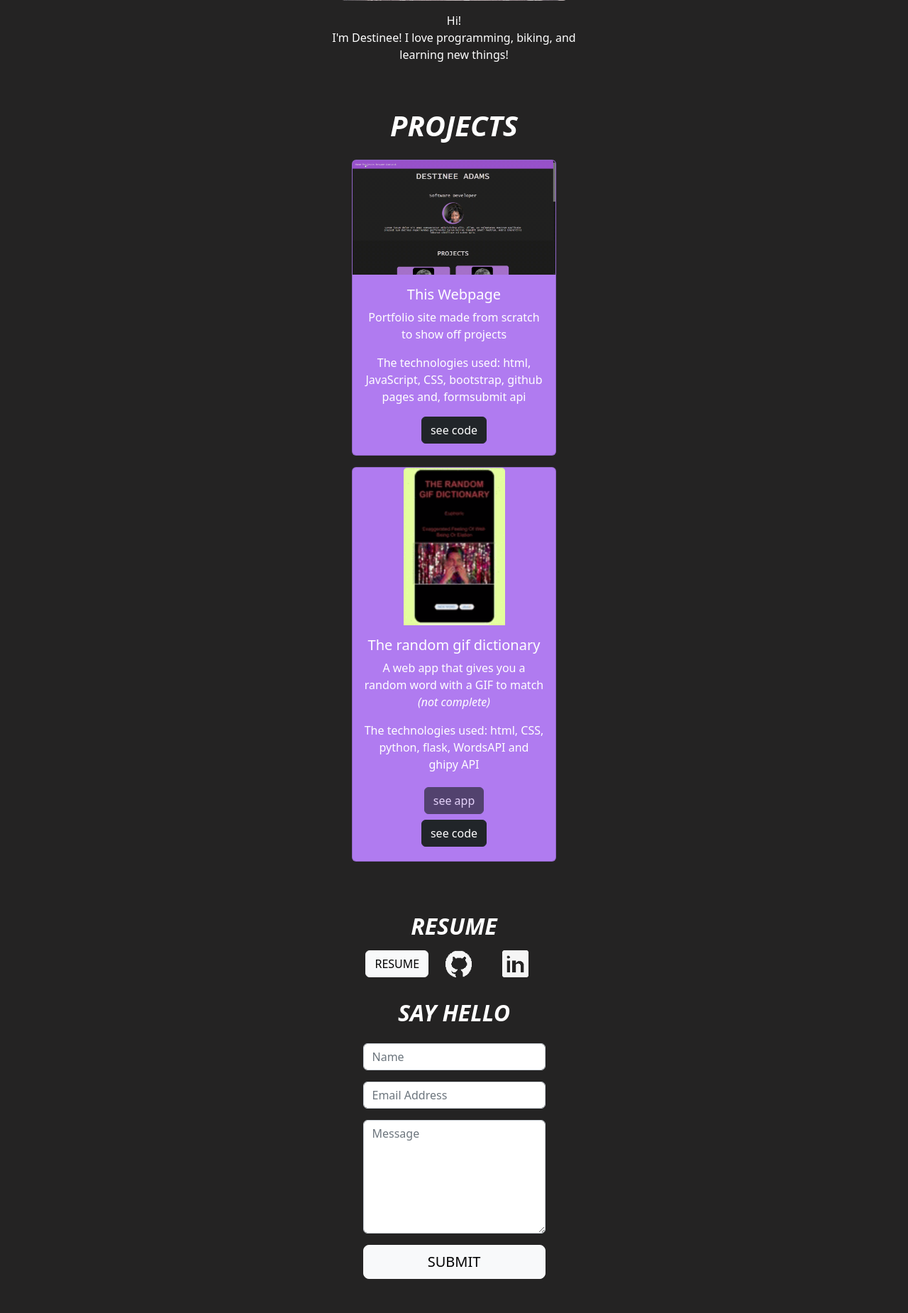
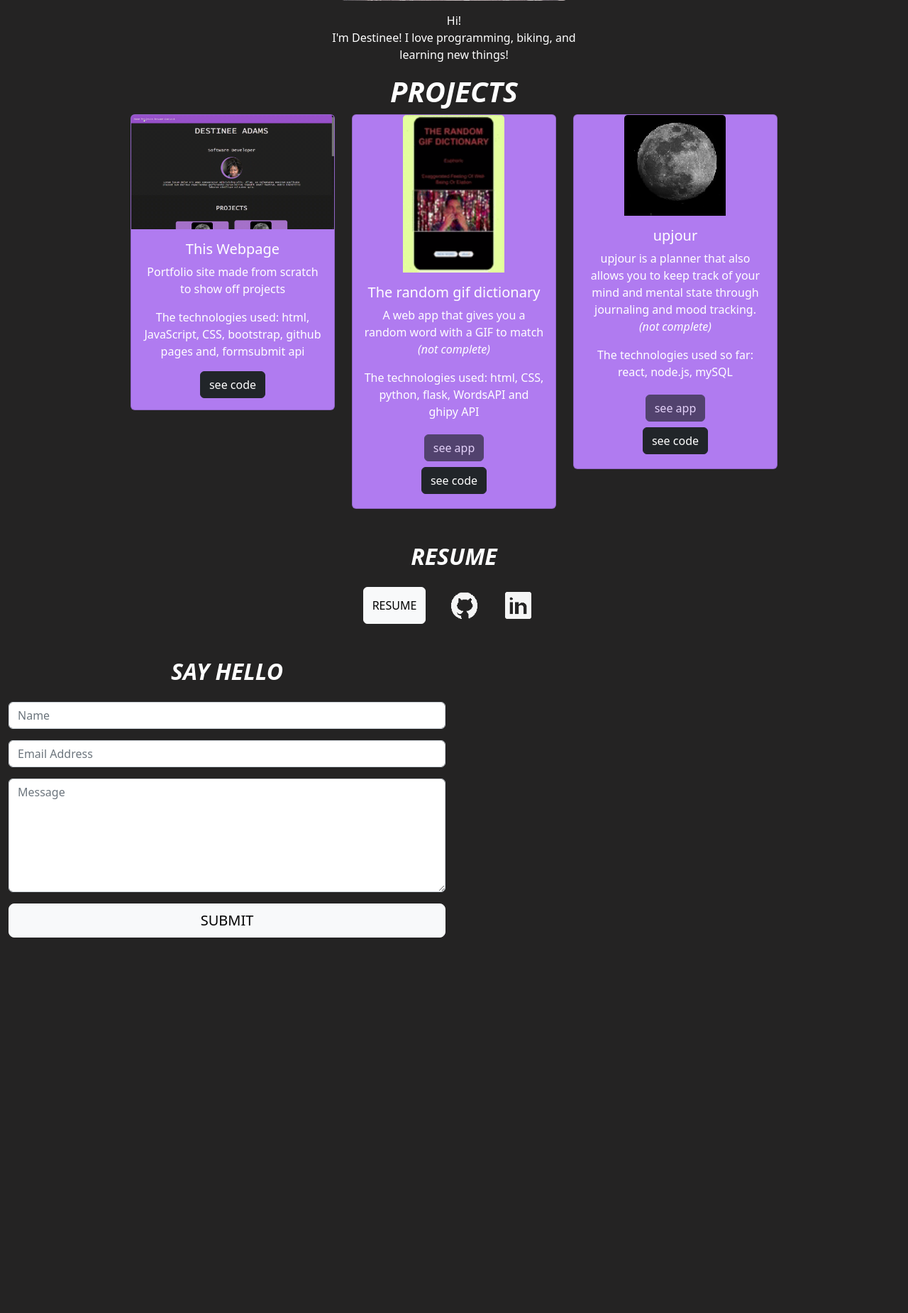
Before and after one commit to DestineeAdams/portfolio-Website, a PHP site: page / in a window 1280 px wide. Shown: the part 539-2389 px from the top of the page at 71% size. After the commit the page ends 1860 px from the top, so only its background shows below. Run offline with PHP 8.4, Linux system fonts and the light colour scheme.

Commit message:
fixed resume section

```diff
--- a/index.html
+++ b/index.html
@@ -23,7 +23,7 @@
         <div class="container-fluid">
             <a class="navbar-brand" href="#"><img src="img\favicon-32x32.png" alt="logo"></a>
 
-            <button class="navbar-toggler " type="button" data-bs-toggle="collapse"
+            <button class="navbar-toggler" type="button" data-bs-toggle="collapse"
                 data-bs-target="#navbarSupportedContent" aria-controls="navbarSupportedContent" aria-expanded="false"
                 aria-label="Toggle navigation">
                 <span class="navbar-toggler-icon"></span>
@@ -49,7 +49,7 @@
 
         <h1 class="mt-5">DESTINEE ADAMS</h1>
         <h3>Software Developer</h3>
-        <img src="img\profilePhoto.png" class="rounded  w-25 m-3" id="profileImg">
+        <img src="img\profilePhoto.png" class="rounded w-25 m-3" id="profileImg">
 
         <p class="text-center">
             Hi!
@@ -62,11 +62,20 @@
 
         <!-- projects -->
 
-        <div class="d-grid gap-3 m-5">
+
+        <div class="projects"></div>
         <h1 class="headings" id="projects"> projects </h1>
+
+
+        <div class="row">
+            <div class="col-md-4">
+
+                <!-- card start -->
                 <div class="card text-center " style="width: 18rem;" id="projectscard">
                     <img src="img\demogif1.gif" class="card-img-top" alt="gif of this site">
+
                     <div class="card-body">
+
                         <h5 class="card-title">This Webpage</h5>
                         <p class="card-text">
                             Portfolio site made from scratch to show off projects
@@ -74,7 +83,8 @@
                         </p>
 
                         <p class="card-text">
-                        The technologies used: html, JavaScript, CSS, bootstrap, github pages and, formsubmit api
+                            The technologies used: html, JavaScript, CSS, bootstrap, github pages and, formsubmit
+                            api
                         </p>
 
                         <a href="https://github.com/DestineeAdams/portfolio-Website" class="btn btn-dark mx-2">see
@@ -82,9 +92,16 @@
                     </div>
                 </div>
 
+            </div>
+
+            <div class="col-md-4">
+
+                <!-- card start -->
                 <div class="card text-center" style="width: 18rem;">
                     <img src=".\img\65ypbr.gif" class="card-img-top w-50 m-auto" alt="moon">
-                <div class="card-body" >
+
+                    <div class="card-body">
+
                         <h5 class="card-title">The random gif dictionary</h5>
                         <p class="card-text">
                             A web app that gives you a random word with a GIF to match <em>(not complete)</em>
@@ -96,8 +113,7 @@
                         <div div class='d-flex align-items-center flex-column'>
 
 
-                        <a href="#" class="btn btn-dark m-1 disabled"
-                            aria-disabled="true">see
+                            <a href="#" class="btn btn-dark m-1 disabled" aria-disabled="true">see
                                 app</a>
                             <a href="https://github.com/DestineeAdams/random-gif-dictionary-gif"
                                 class="btn btn-dark m-1">see code</a>
@@ -107,19 +123,49 @@
                 </div>
             </div>
 
+            <div class="col-md-4">
+                <!-- card start -->
+                <div class="card text-center g-col-6" style="width: 18rem;">
+                    <img src=".\img\moon.jpg" class="card-img-top w-50 m-auto" alt="moon">
 
+                    <div class="card-body">
+
+                        <h5 class="card-title">upjour</h5>
+                        <p class="card-text">
+                            upjour is a planner that also allows you to keep track of your mind and mental state
+                            through journaling and mood tracking.<em> (not complete)</em>
+                        </p>
+                        <p class="card-text">
+                            The technologies used so far: react, node.js, mySQL
+                        </p>
+
+                        <div div class='d-flex align-items-center flex-column'>
+                            <a href="#" class="btn btn-dark m-1 disabled" aria-disabled="true">see
+                                app</a>
+                            <a href="https://github.com/DestineeAdams/upjour" class="btn btn-dark m-1">see
+                                code</a>
+                        </div>
+
+                    </div>
+                </div>
+
+
+            </div>
+        </div>
+    </div>
 
 
     <!-- RESUME -->
 
-        <div class="section3 m-4" id="resume">
+    <div class="section3 my-5" id="resume">
         <h2 class="headings">RESUME</h2>
 
-            <div class="button-container">
-                <button type="button" class="btn btn-light " style="  text-transform: uppercase;"
-                    href='files/Resume.pdf'> resume </button>
+        <div class="button-container my-4">
+            <button type="button" class="btn btn-light me-3" style="text-transform: uppercase;" href='files/Resume.pdf'>
+                resume
+            </button>
 
-                <button type="button" class="btn  m-auto" href="https://github.com/DestineeAdams">
+            <button type="button" class="btn" href="https://github.com/DestineeAdams">
                 <a><img class="w-75" src="img\githubIcon.png" alt="github"></a>
             </button>
 
@@ -133,7 +179,7 @@
     </div>
 
 
-        <section class="section4" id="contact">
+    <div class="section4 w-50" id="contact">
         <h2 class="headings mb-4">SAY HELLO</h2>
 
         <!-- Wrapper container -->
@@ -145,7 +191,7 @@
                 <!-- Name input -->
                 <div class="mb-3">
                     <!-- <label class="form-label" for="name">Name</label> -->
-                        <input class="form-control" id="name" type="text" placeholder="Name" ; />
+                    <input class="form-control " id="name" type="text" placeholder="Name" />
                 </div>
 
                 <!-- Email address input -->
@@ -171,10 +217,9 @@
         </div>
 
     </div>
-    </section>
 
 
-    </div>
+    <!-- </div> -->
 
     <!-- <footer>
 
--- a/styles/style.css
+++ b/styles/style.css
@@ -1,14 +1,16 @@
-body{
+body {
   background-color: #242323;
   color: rgb(255, 255, 255);
 }
 
-.navbar > a{
+
+
+.navbar>a {
   color: rgb(255, 255, 255);
 }
 
 
-#home > h1{
+#home>h1 {
   text-transform: uppercase;
   /* text-decoration-line: underline; */
   font-weight: bold;
@@ -16,12 +18,12 @@ body{
 }
 
 div .card {
-  background-color:#b07bf0;
+  background-color: #b07bf0;
 
 }
 
-div > a {
-  background-color:#19161b;
+div>a {
+  background-color: #19161b;
 
 }
 
@@ -32,3 +34,12 @@ div > a {
   font-weight: bold;
   text-align: center;
 }
+
+
+
+.button-container {
+  display: flex;
+  justify-content: center;
+
+
+}
```
Lines whose indentation alone changed are shown as unchanged.
